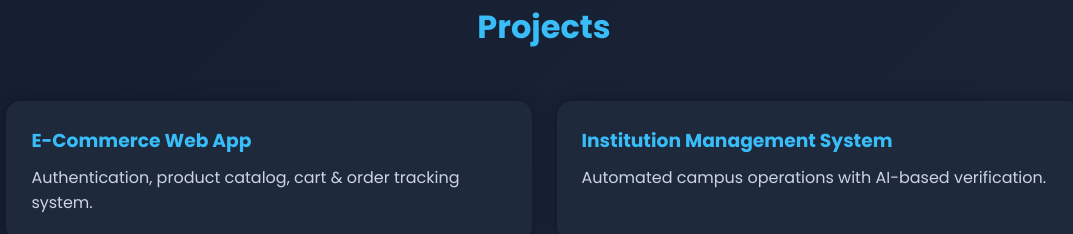
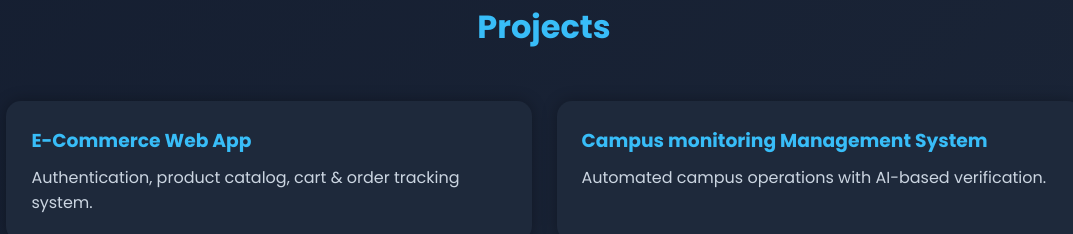
Before and after one commit to anbuselvanboominathan-rgb/portfolio, a plain HTML site: page index.html in a window 1280 px wide. Shown: the part 1900-2134 px from the top of the page, without its empty margins (96-1169 px from the left). Drawn offline with Linux system fonts and the light colour scheme.

Commit message:
Add files via upload

```diff
--- a/index.html
+++ b/index.html
@@ -408,7 +408,7 @@ footer{
         </div>
 
         <div class="card">
-            <h3>Institution Management System</h3>
+            <h3>Campus monitoring Management System</h3>
             <p>
                 Automated campus operations with AI-based verification.
             </p>
```
